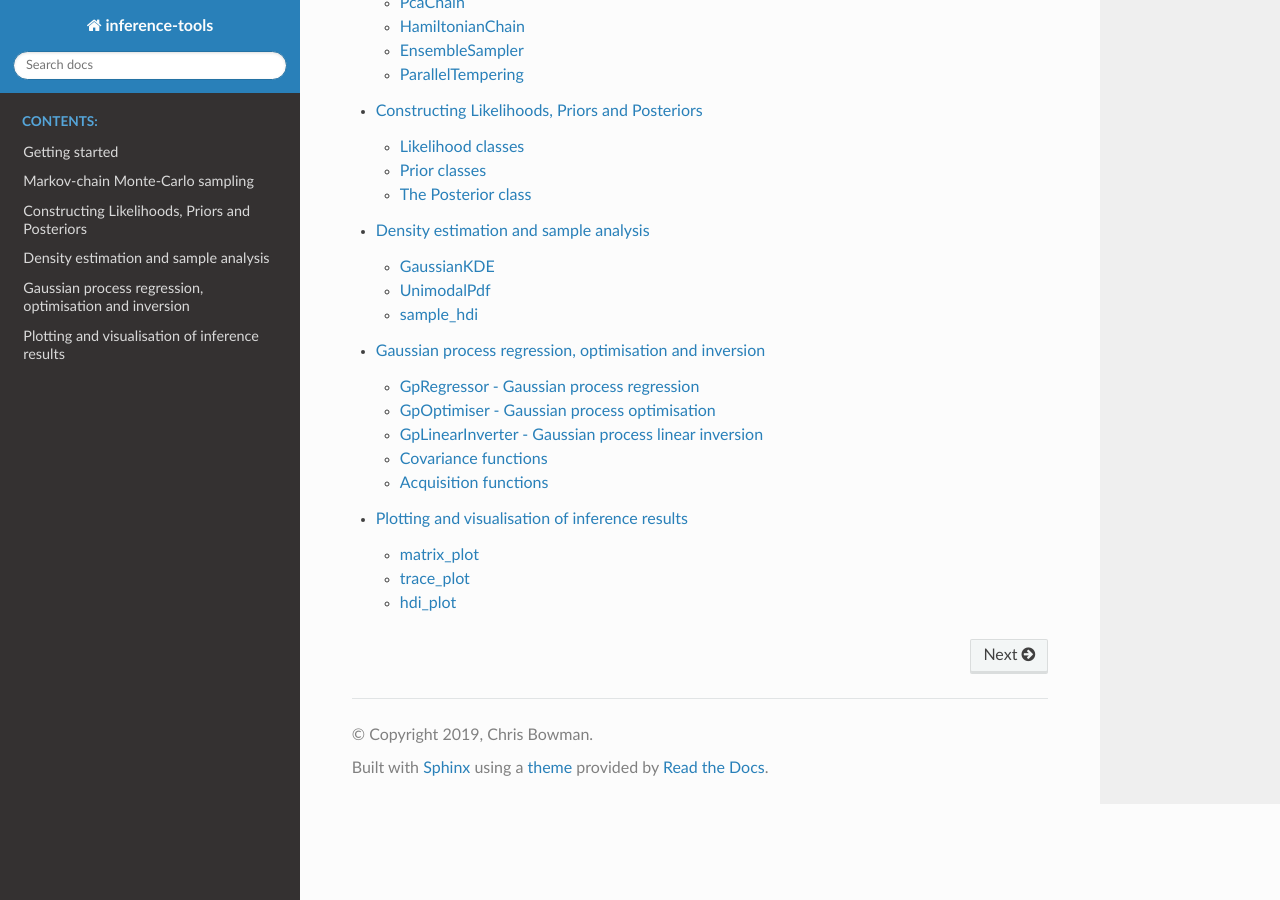
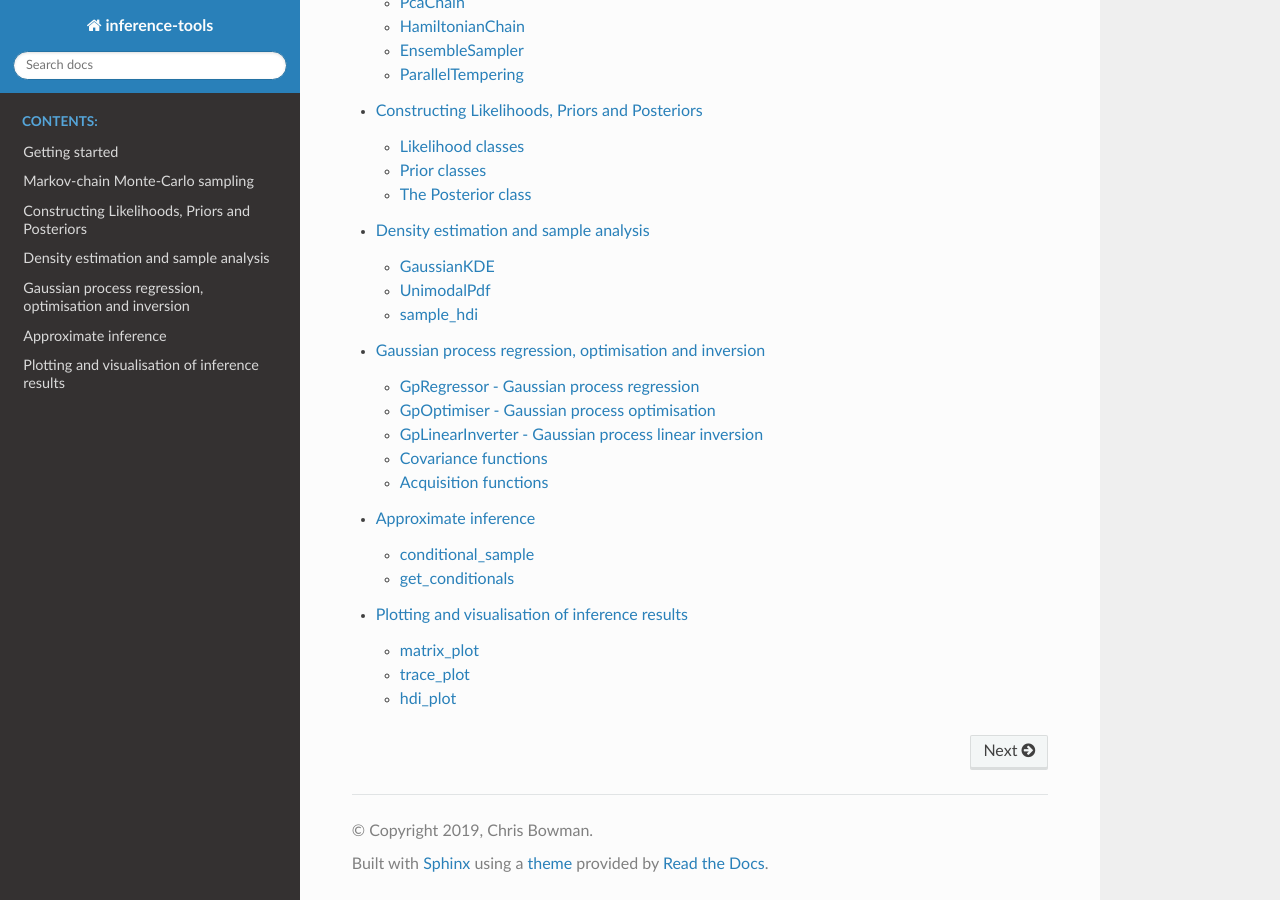
Before and after one commit to C-bowman/inference-tools, a Sphinx documentation site: the page built from docs/source/index.rst, in a window 1280 px wide and 900 px high, scrolled down 862 px. Built offline with Sphinx 7.4.7 and the Read the Docs theme 2.0.0, drawn with Linux system fonts in a browser that asks for light colours.

Commit message:
Added basic documentation for the new approximation module

```diff
--- /dev/null
+++ b/docs/source/approx.rst
@@ -0,0 +1,15 @@
+Approximate inference
+=====================
+
+This module provides tools for approximate inference.
+
+
+conditional_sample
+------------------
+
+.. autofunction:: inference.approx.conditional_sample
+
+get_conditionals
+----------------
+
+.. autofunction:: inference.approx.get_conditionals
--- a/docs/source/index.rst
+++ b/docs/source/index.rst
@@ -30,4 +30,5 @@ me at ``chris.bowman.physics@gmail.com``.
    distributions
    pdf
    gp
+   approx
    plotting
```
